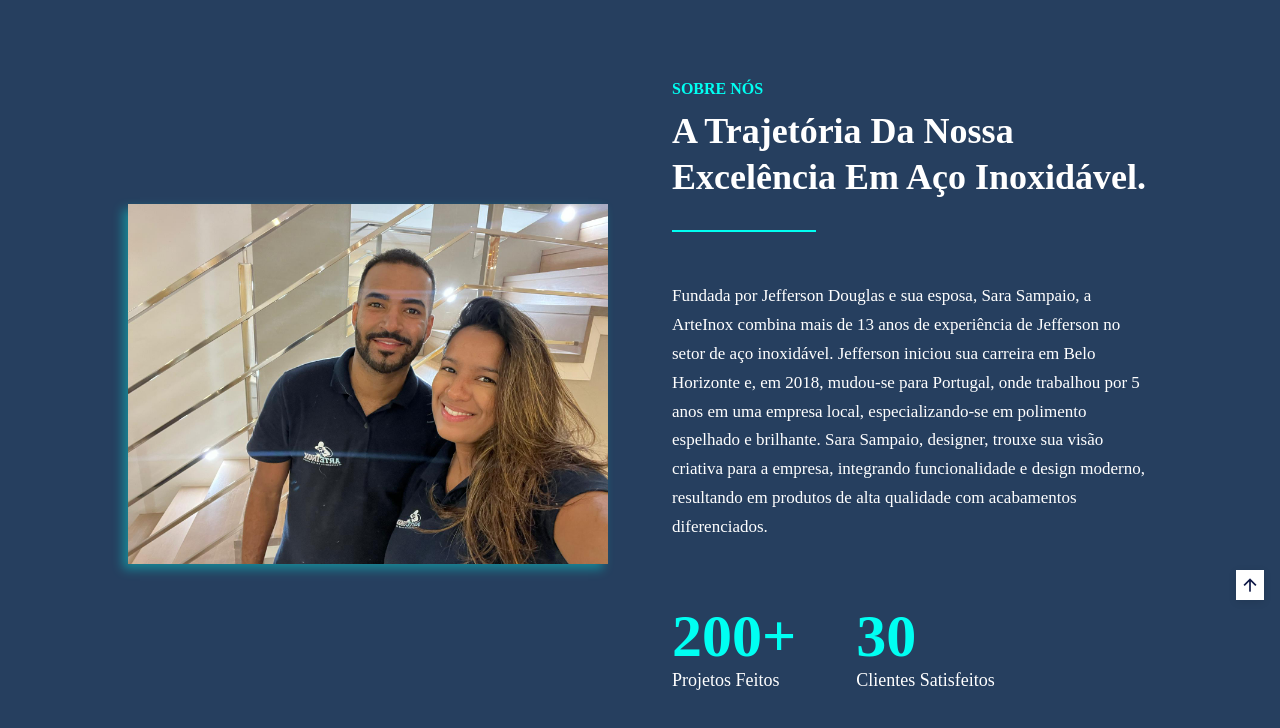
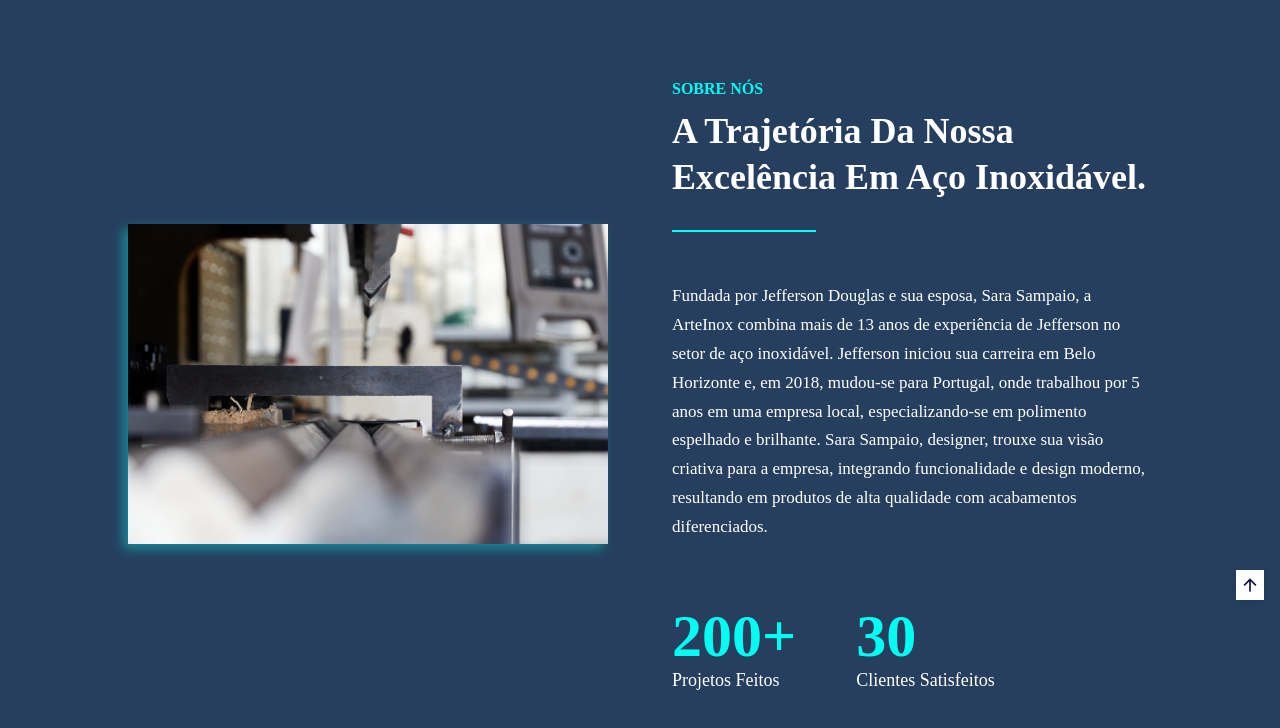
Before and after one commit to marcosms10/ArteInox, a website: page index.html in a window 1280 px wide. Shown: the part 600-1328 px from the top of the page. Drawn offline with nearby package versions, Linux system fonts and the light colour scheme; a web font is replaced by a local one.

Commit message:
atualizações1

```diff
--- a/index.html
+++ b/index.html
@@ -95,7 +95,7 @@
 
         <section class="sobre-nos" id="sobrenos">
             <div class="main-img">
-                <img src="Imagens/casal.jpeg" alt="jeff">
+                <img src="Imagens/civil1.jpg" alt="jeff">
             </div>
 
             <div class="text">
```
